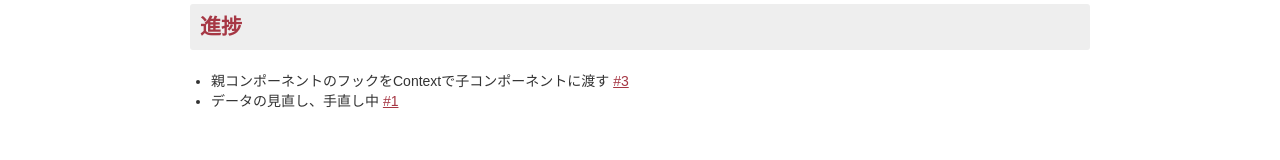
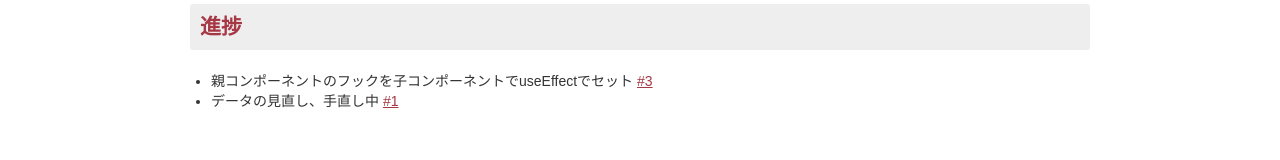
Before and after one commit to ryo-i/beatles-db, a Next.js app: page /about in a window 1280 px wide. Shown: the part 327-487 px from the top of the page. Built offline with nearby package versions, Linux system fonts and the light colour scheme.

Commit message:
親コンポーネントのフックを子コンポーネントでuseEffectでセット #3

```diff
--- a/components/Inner.tsx
+++ b/components/Inner.tsx
@@ -80,8 +80,10 @@
   const [isLoaded, setIsLoaded] = useState(false);
   const [tracksData, setTracksData] = useState([]);
   const {search, setSearch} = useContext(Context);
-  setSearch('すべて');
 
+  useEffect(() => {
+    setSearch('すべて');
+  });
 
   // url
   const url = 'api/beatles';
--- a/pages/about.tsx
+++ b/pages/about.tsx
@@ -53,7 +53,7 @@
             <section>
                 <h2>進捗</h2>
                 <ul>
-                    <li>親コンポーネントのフックをContextで子コンポーネントに渡す <a href="https://github.com/ryo-i/beatles-db/issues/3">#3</a></li>
+                    <li>親コンポーネントのフックを子コンポーネントでuseEffectでセット <a href="https://github.com/ryo-i/beatles-db/issues/3">#3</a></li>
                     <li>データの見直し、手直し中 <a href="https://github.com/ryo-i/beatles-db/issues/1">#1</a></li>
                 </ul>
             </section>
```
Also changed, not shown: 1 other file (tests, documents, lock files or other folders).
